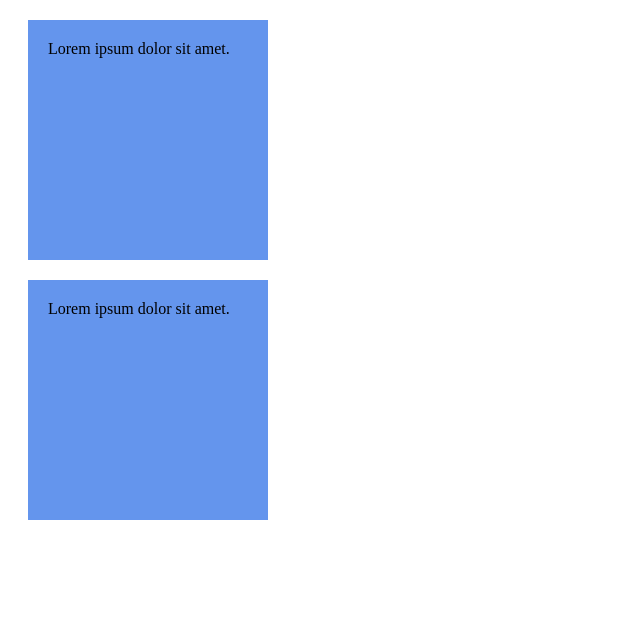
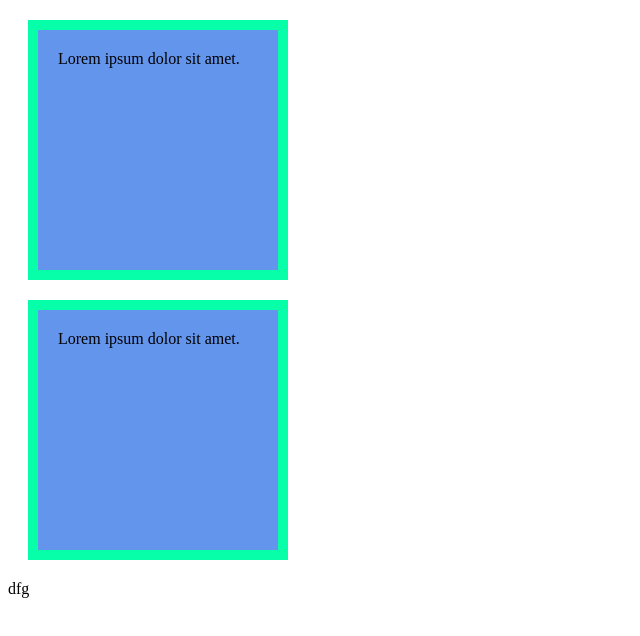
Before and after one commit to Keyn1991/htmlHomeWorks, a plain HTML site: page lesson2/index.html in a window 1280 px wide. Shown: the whole page, without its empty margins (0-640 px from the left). Drawn offline with Linux system fonts and the light colour scheme.

```diff
--- a/lesson2/index.html
+++ b/lesson2/index.html
@@ -16,6 +16,6 @@
 <div class="target">
     Lorem ipsum dolor sit amet.
 </div>
-
+dfg
 </body>
 </html>
--- a/lesson2/style.css
+++ b/lesson2/style.css
@@ -9,5 +9,6 @@ body {
     text-align: justify;
     padding: 20px;
     margin: 20px;
+    border: 10px solid #08ffa9;
 
 }
```
